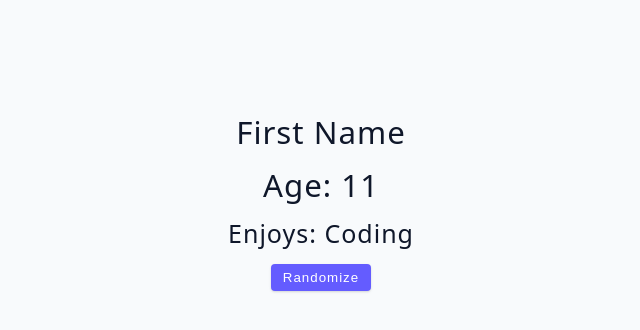
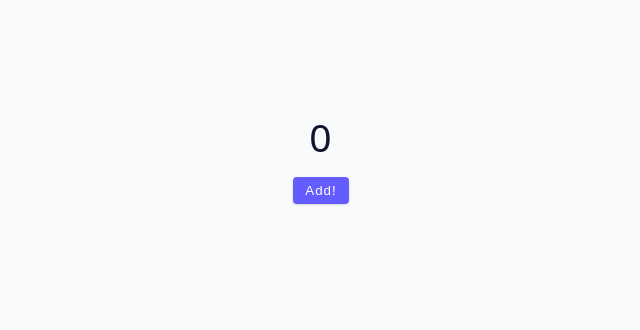
Before and after one commit to logan-lampton/react_projects, a React (Vite) app in the folder my-react-app/: page / in a window 1280 px wide. Shown: the top 330 px of the page, without its empty margins (319-959 px from the left). Built offline with nearby package versions, Linux system fonts and the light colour scheme.

Commit message:
created example function utilizing currentState

```diff
--- /dev/null
+++ b/my-react-app/src/01-useState/CurrentState.jsx
@@ -0,0 +1,24 @@
+import React from "react";
+import { useState } from "react";
+
+function CurrentState() {
+  const [count, setCount] = useState(0);
+
+  const handleClick = () => {
+    setCount((currentState) => {
+        const newState = currentState + 1
+        return newState
+    });
+  };
+
+  return (
+    <>
+      <h2>{count}</h2>
+      <button onClick={handleClick} type='button' className='btn'>
+        Add!
+      </button>
+    </>
+  );
+}
+
+export default CurrentState;
--- a/my-react-app/src/App.jsx
+++ b/my-react-app/src/App.jsx
@@ -1,10 +1,10 @@
 import "./App.css";
-import ObjectExample from './01-useState/ObjectExample';
+import CurrentState from './01-useState/CurrentState';
 
 function App() {
   return (
     <div className='container'>
-      <ObjectExample />
+      <CurrentState />
     </div>
   );
 }
```
